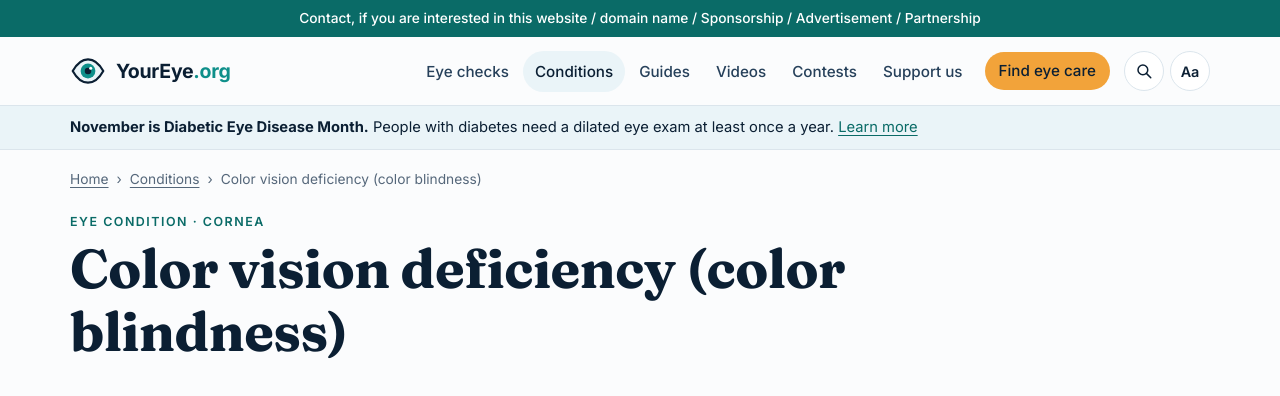
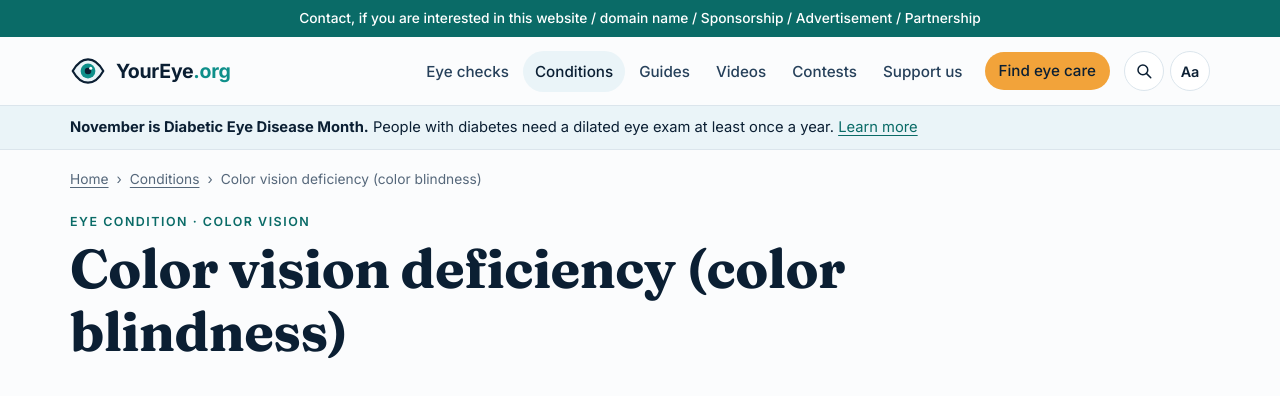
Before and after one commit to WEBWORKSA1/youreye-org, a Jekyll site: the page built from conditions/color-vision-deficiency.md, in a window 1280 px wide and 900 px high. Shown: the top 396 px of the window. Built offline with Jekyll 4.4.1, drawn with Linux system fonts in a browser that asks for light colours.

Commit message:
Color vision deficiency: correct category
Co-Authored-By: Claude Opus 5.5 <noreply@anthropic.com>
Claude-Session: https://claude.ai/code/session_01CLEd6BooQeNUJe8LHMctJL

```diff
--- a/conditions/color-vision-deficiency.md
+++ b/conditions/color-vision-deficiency.md
@@ -2,7 +2,7 @@
 title: Color vision deficiency (color blindness)
 description: Color vision deficiency makes some colors hard to tell apart, most often reds and greens. Learn the types, causes, testing and practical tips.
 condition: Color vision deficiency
-cat: Cornea
+cat: Color vision
 need: exam
 keywords: color blindness color vision deficiency red green protan deutan tritan
 tools: [color-vision]
```
